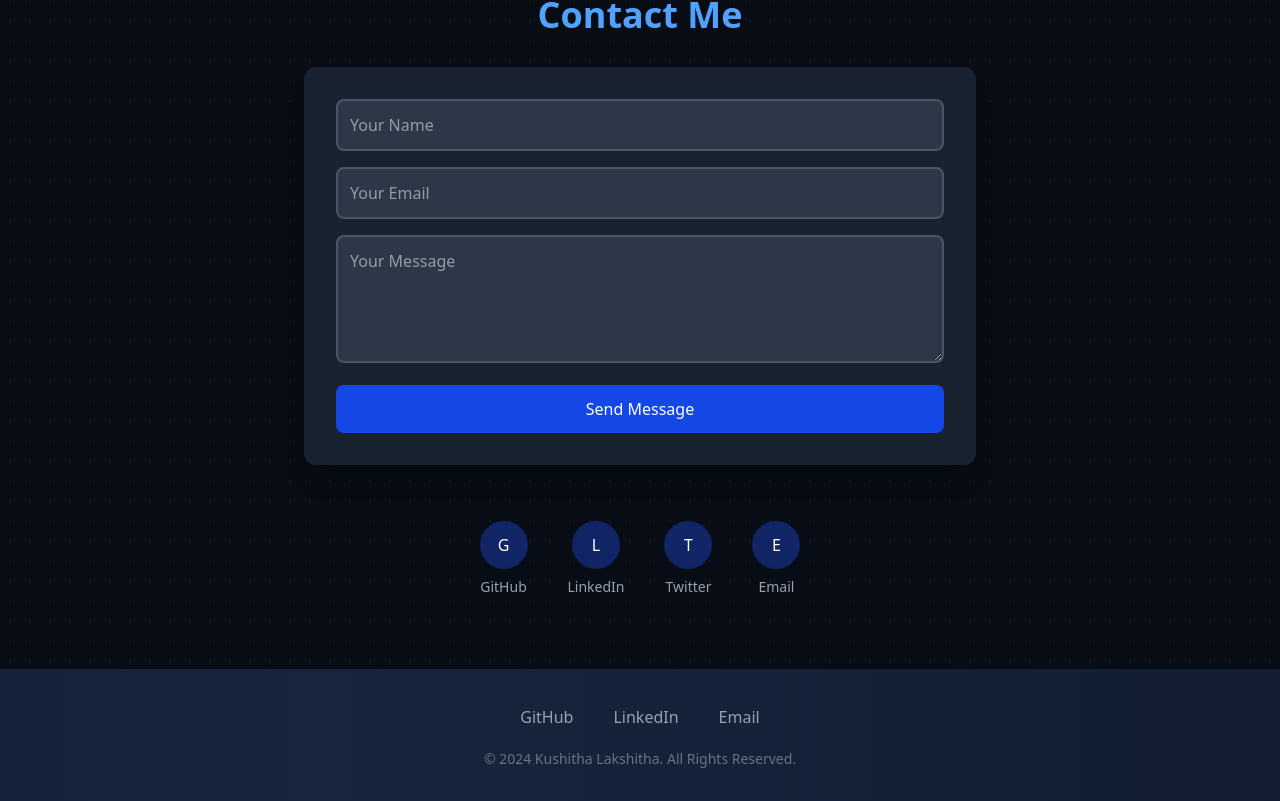
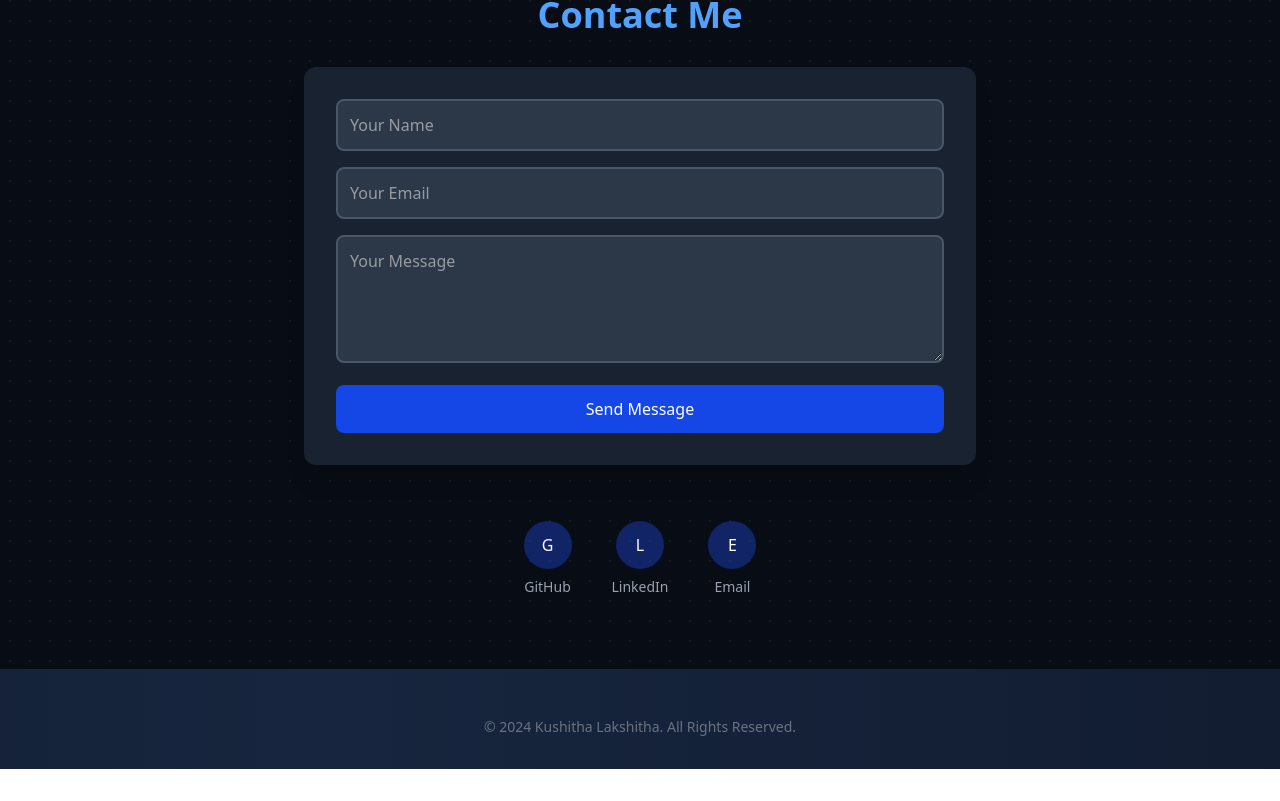
Before and after one commit to Kushitha1521/MyPortfolio, a React (Vite) app: page / in a window 1280 px wide. Shown: the part 4462-5263 px from the top of the page. After the commit the page ends 5231 px from the top, so only its background shows below. Built offline with nearby package versions, Linux system fonts and the light colour scheme.

Commit message:
links update

```diff
--- a/src/App.jsx
+++ b/src/App.jsx
@@ -684,10 +684,10 @@ const App = () => {
 
             <div className="mt-8 md:mt-12 flex flex-wrap justify-center gap-3 sm:gap-4 md:gap-6">
               {[
-                { platform: 'GitHub', url: 'https://github.com/kushitha-lakshitha', label: 'Visit my GitHub profile' },
+                { platform: 'GitHub', url: 'https://github.com/kushitha1521', label: 'Visit my GitHub profile' },
                 { platform: 'LinkedIn', url: 'https://linkedin.com/in/kushitha-lakshitha', label: 'Connect on LinkedIn' },
-                { platform: 'Twitter', url: 'https://twitter.com/kushitha_dev', label: 'Follow me on Twitter' },
-                { platform: 'Email', url: 'mailto:kushitha@example.com', label: 'Send me an email' }
+                // { platform: 'Twitter', url: 'https://twitter.com/kushitha_dev', label: 'Follow me on Twitter' },
+                { platform: 'Email', url: 'mailto:kushithalakshitha@gmail.com', label: 'Send me an email' }
               ].map((social, index) => (
                 <a
                   key={social.platform}
@@ -723,9 +723,9 @@ const App = () => {
         <div className="container mx-auto text-center relative z-10 max-w-7xl px-4 sm:px-6">
           <div className="flex flex-wrap justify-center gap-3 sm:gap-4 md:gap-6 mb-3 sm:mb-4">
             {[
-              { platform: 'GitHub', url: 'https://github.com/kushitha-lakshitha' },
-              { platform: 'LinkedIn', url: 'https://linkedin.com/in/kushitha-lakshitha' },
-              { platform: 'Email', url: 'mailto:kushitha@example.com' }
+              // { platform: 'GitHub', url: 'https://github.com/kushitha-lakshitha' },
+              // { platform: 'LinkedIn', url: 'https://linkedin.com/in/kushitha-lakshitha' },
+              // { platform: 'Email', url: 'mailto:kushitha@example.com' }
             ].map((social, index) => (
               <a
                 key={social.platform}
```
